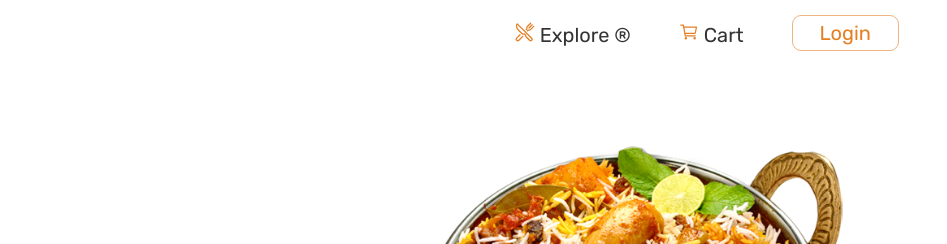
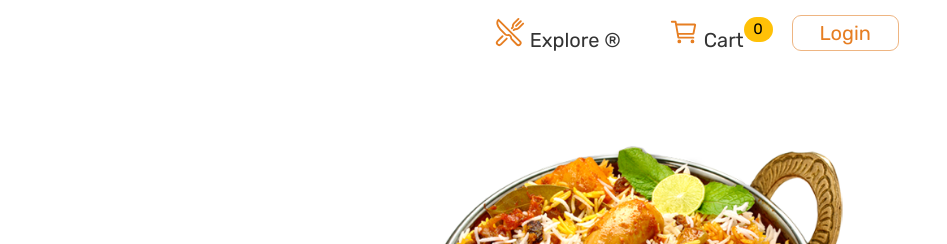
Before and after one commit to toufikunsure-4529/omnifood-frontend-app, a website: page index.html in a window 1280 px wide. Shown: the top 244 px of the page, 333-1280 px from the left. Drawn offline with nearby package versions, Linux system fonts and the light colour scheme; some packages are replaced by stand-ins of ours; a script that the page names is missing.

Commit message:
updateCartBadge ,cart item directly save browser localstorage

```diff
--- a/css/style.css
+++ b/css/style.css
@@ -168,6 +168,12 @@
       .offcanvas-header .btn-close{
         font-size: 18px;
         background-color: rgb(255, 152, 0);
+      }
+
+      .badge{
+        border-radius: 2rem;
+        font-weight: 400;
+        position: absolute;
       }
 
 /* ********************************* */
@@ -505,8 +511,8 @@ border: 3px solid #fdf2e9;
 }
 
 .meal-icon{
-  height: 2rem;
-  width: 2rem;
+  height: 3rem;
+  width: 3rem;
   color: #e67e22;
 }
 
--- a/index.html
+++ b/index.html
@@ -48,7 +48,7 @@
         <li><a class="main-nav-link" href="/"><ion-icon class="meal-icon" name="restaurant-outline"></ion-icon>
           <span>Explore &reg;</span></a></li>
           <li><a class="main-nav-link" href="#" data-bs-toggle="offcanvas" data-bs-target="#offcanvasRight" ><ion-icon class="meal-icon" name="cart-outline"></ion-icon>
-            <span>Cart</span></a></li>
+            <span>Cart</span><span class="badge text-bg-warning" id="cart-badge">0</span></a></li>
         <li><a class="main-nav-link nav-cta" href="/public/login.html">Login</a></li>
 
       </ul>
--- a/js/productData.js
+++ b/js/productData.js
@@ -110,6 +110,7 @@ function addCart(productTitle, productPrice) {
   } else {
     cart.push({ title: productTitle, price: productPrice });
     displayCart();
+    updateCartBadge();
     successMsg(`${productTitle} added to cart`)
   }
 }
@@ -251,5 +252,9 @@ function isUserLoggedIn(){
 
 function calculateTotalPrice() {
   return cart.reduce((total, item) => total + parseFloat(item.price.replace("₹", "")), 0).toFixed(2);
+}
 
+function updateCartBadge(){
+  const badgeElement = document.getElementById('cart-badge');
+  badgeElement.textContent=cart.length
 }
```
